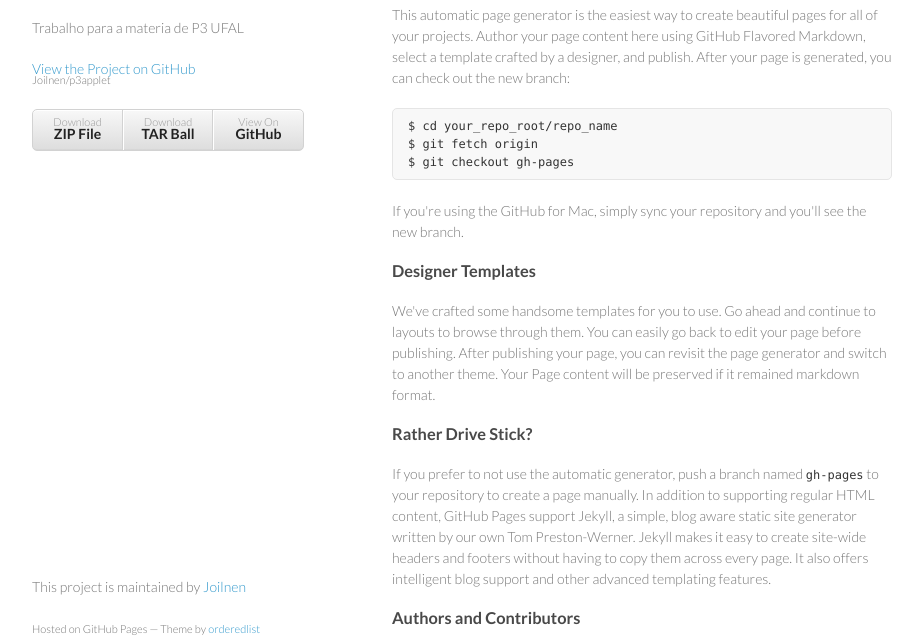
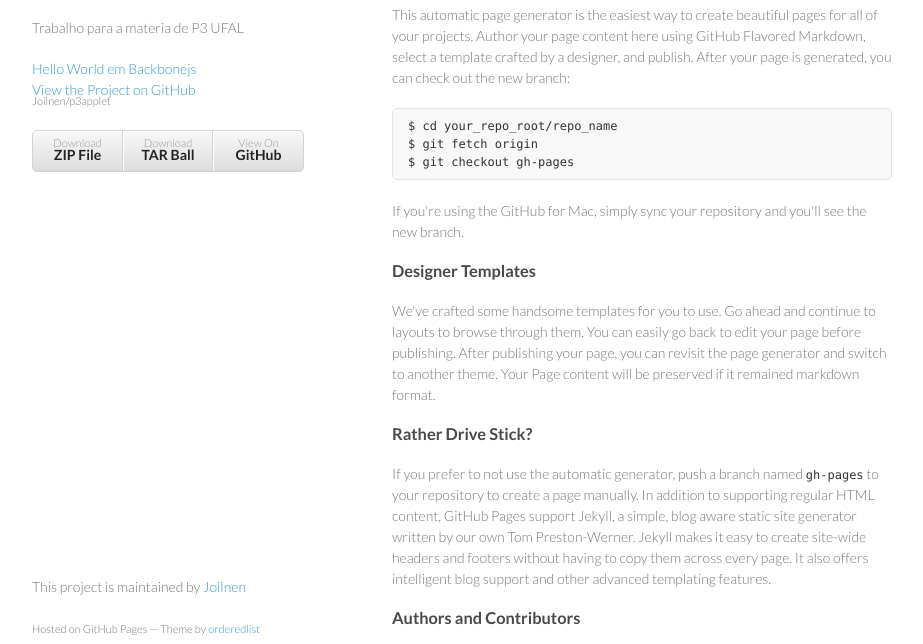
Before and after one commit to Joilnen/p3applet, a plain HTML site: page index.html in a window 1280 px wide. Shown: the part 92-736 px from the top of the page, without its empty margins (178-1101 px from the left). Drawn offline with Linux system fonts and the light colour scheme.

Commit message:
Adicionado link pra um helloworkd em backbonejs

```diff
--- a/index.html
+++ b/index.html
@@ -17,6 +17,7 @@
       <header>
         <h1>P3applet</h1>
         <p>Trabalho para a materia de P3 UFAL</p>
+        <a href="Backbonejs helloworld"> Hello World em Backbonejs </a>
 
         <p class="view"><a href="https://github.com/Joilnen/p3applet">View the Project on GitHub <small>Joilnen/p3applet</small></a></p>
 
```
